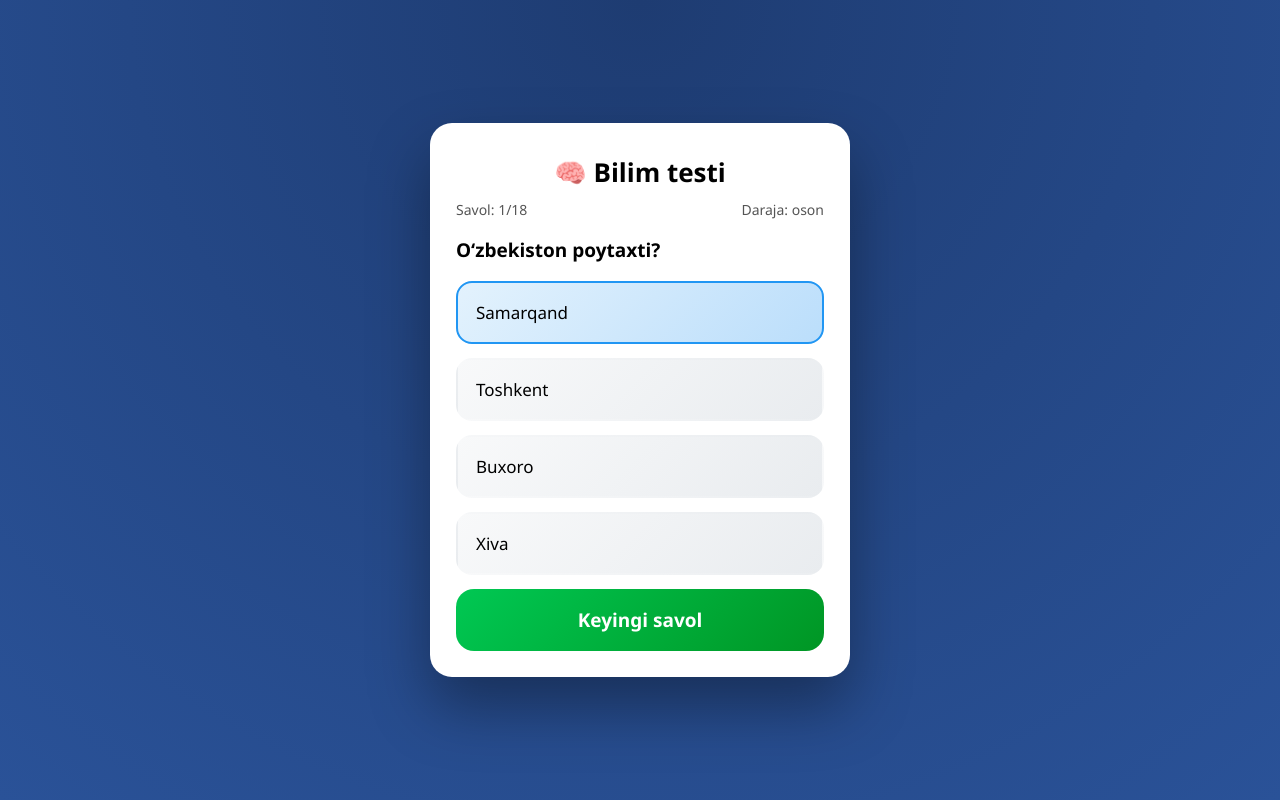
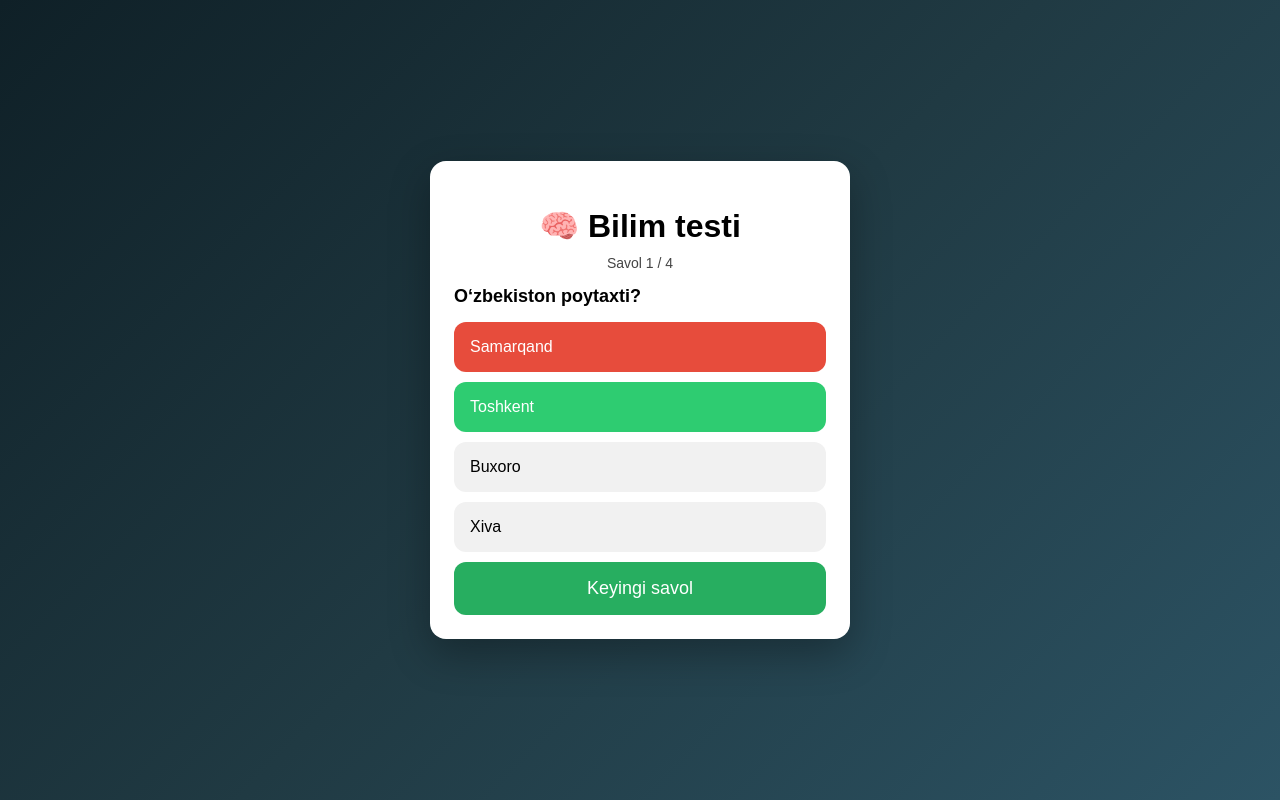
Before and after one commit to sarvarisomiddinov10-rgb/test-site-, a plain HTML site: page index.html in a window 1280 px wide. Both pictures are taken after a click on the element "Samarqand". Drawn offline with Linux system fonts and the light colour scheme.

Commit message:
Add new questions

```diff
--- a/index.html
+++ b/index.html
@@ -1,139 +1,173 @@
 <!DOCTYPE html>
 <html lang="uz">
 <head>
-<meta charset="UTF-8">
-<meta name="viewport" content="width=device-width, initial-scale=1.0">
+  <meta charset="UTF-8" />
+  <meta name="viewport" content="width=device-width, initial-scale=1.0" />
   <title>Bilim testi</title>
   <style>
-*{
-  box-sizing:border-box;
-  font-family:'Segoe UI', system-ui, -apple-system, sans-serif;
+    * { box-sizing: border-box; }
+    body {
+      margin: 0;
+      min-height: 100vh;
+      display: flex;
+      justify-content: center;
+      align-items: center;
+      font-family: Arial, sans-serif;
+      background: linear-gradient(135deg, #0f2027, #203a43, #2c5364);
     }
-body{
-  margin:0;
-  min-height:100vh;
-  display:flex;
-  justify-content:center;
-  align-items:center;
-  background:radial-gradient(circle at top, #1e3c72, #2a5298);
+    .card {
+      background: #fff;
+      width: 95%;
+      max-width: 420px;
+      padding: 24px;
+      border-radius: 16px;
+      box-shadow: 0 15px 40px rgba(0,0,0,.3);
+      animation: fadeIn .5s ease;
     }
-.card{
-  background:#fff;
-  width:95%;
-  max-width:420px;
-  padding:26px;
-  border-radius:22px;
-  box-shadow:0 30px 60px rgba(0,0,0,.35);
-  animation:pop .45s ease;
+    @keyframes fadeIn {
+      from { opacity: 0; transform: scale(.95); }
+      to { opacity: 1; transform: scale(1); }
     }
-@keyframes pop{0%{opacity:0;transform:scale(.92)}100%{opacity:1;transform:scale(1)}}
-h2{text-align:center;margin:5px 0 10px;font-size:26px}
-.info{display:flex;justify-content:space-between;font-size:14px;color:#555}
-.question{font-size:19px;margin:18px 0;font-weight:600}
-.option{
-  background:linear-gradient(135deg,#f8f9fa,#e9ecef);
-  padding:18px;
-  border-radius:16px;
-  margin-bottom:14px;
-  cursor:pointer;
-  font-size:17px;
-  transition:.2s;
-  border:2px solid transparent;
+    h1 {
+      text-align: center;
+      margin-bottom: 10px;
     }
-.option:hover{transform:scale(1.02)}
-.option.selected{background:linear-gradient(135deg,#e3f2fd,#bbdefb);border-color:#2196f3}
-button{
-  width:100%;
-  padding:18px;
-  border:none;
-  border-radius:18px;
-  background:linear-gradient(135deg,#00c853,#009624);
-  color:#fff;
-  font-size:19px;
-  font-weight:600;
-  cursor:pointer;
-  transition:.2s;
+    .info {
+      text-align: center;
+      margin-bottom: 15px;
+      font-size: 14px;
+      color: #444;
     }
-button:hover{transform:translateY(-2px);box-shadow:0 10px 20px rgba(0,0,0,.25)}
-.result{text-align:center}
-.result p{font-size:18px}
-.ad-box{
-  margin-top:18px;
-  padding:14px;
-  background:linear-gradient(135deg,#f1f3f5,#e9ecef);
-  text-align:center;
-  border-radius:14px;
-  font-size:14px;
-  color:#666;
+    .question {
+      font-size: 18px;
+      font-weight: bold;
+      margin-bottom: 15px;
+    }
+    .option {
+      padding: 16px;
+      margin-bottom: 10px;
+      border-radius: 12px;
+      background: #f1f1f1;
+      cursor: pointer;
+      font-size: 16px;
+      transition: all .2s ease;
+    }
+    .option:hover { background: #e2e2e2; }
+    .option.correct {
+      background: #2ecc71;
+      color: #fff;
+      animation: pulse .4s ease;
+    }
+    .option.wrong {
+      background: #e74c3c;
+      color: #fff;
+      animation: shake .4s ease;
+    }
+    @keyframes shake {
+      0% { transform: translateX(0); }
+      25% { transform: translateX(-5px); }
+      50% { transform: translateX(5px); }
+      75% { transform: translateX(-5px); }
+      100% { transform: translateX(0); }
+    }
+    @keyframes pulse {
+      0% { transform: scale(1); }
+      50% { transform: scale(1.05); }
+      100% { transform: scale(1); }
+    }
+    button {
+      width: 100%;
+      padding: 16px;
+      border: none;
+      border-radius: 12px;
+      font-size: 18px;
+      background: #27ae60;
+      color: #fff;
+      cursor: pointer;
+      margin-top: 10px;
+      display: none;
+    }
+    button:hover { background: #219150; }
+    .result {
+      text-align: center;
+      font-size: 20px;
     }
   </style>
 </head>
 <body>
-<div class="card" id="app"></div>
+  <div class="card">
+    <h1>🧠 Bilim testi</h1>
+    <div class="info" id="info"></div>
+    <div class="question" id="question"></div>
+    <div id="options"></div>
+    <button id="nextBtn">Keyingi savol</button>
+  </div>
 
 <script>
 const questions = [
-  {q:"O‘zbekiston poytaxti?",a:["Samarqand","Toshkent","Buxoro","Xiva"],c:1,l:"oson"},
-  {q:"Eng katta okean?",a:["Atlantika","Hind","Tinch","Shimoliy Muz"],c:2,l:"oson"},
-  {q:"Quyosh tizimida nechta sayyora bor?",a:["7","8","9","10"],c:1,l:"oson"},
-  {q:"Eng baland tog‘?",a:["Tyan-Shan","Elbrus","Everest","Pamir"],c:2,l:"oson"},
-  {q:"O‘zbekiston valyutasi?",a:["So‘m","Dollar","Rubl","Tenge"],c:0,l:"oson"},
-  {q:"Yer sun’iy yo‘ldoshi?",a:["Mars","Oy","Quyosh","Yulduz"],c:1,l:"oson"},
-  {q:"HTML nimani anglatadi?",a:["Hyper Text Markup Language","High Text","Home Tool","None"],c:0,l:"qiyin"},
-  {q:"JS qaysi til?",a:["Belgilash","Dasturlash","Grafika","Matn"],c:1,l:"qiyin"},
-  {q:"CSS vazifasi?",a:["Hisoblash","Dizayn","Server","Ma’lumot"],c:1,l:"qiyin"},
-  {q:"HTTP nimaga xizmat qiladi?",a:["Grafika","Internet aloqa","Video","Audio"],c:1,l:"qiyin"},
-  {q:"RAM nima?",a:["Xotira","Disk","CPU","Monitor"],c:0,l:"qiyin"},
-  {q:"URL nimani bildiradi?",a:["Manzil","Kod","Server","Ilova"],c:0,l:"qiyin"},
-  {q:"Binary sanoq tizimi?",a:["2","8","10","16"],c:0,l:"juda"},
-  {q:"CPU yuragi nima?",a:["ALU","RAM","GPU","SSD"],c:0,l:"juda"},
-  {q:"IPv4 nechta bit?",a:["16","32","64","128"],c:1,l:"juda"},
-  {q:"DNS vazifasi?",a:["IP tarjima","Saqlash","Dizayn","Xavfsizlik"],c:0,l:"juda"},
-  {q:"Git nima?",a:["O‘yin","Versiya nazorati","Brauzer","OS"],c:1,l:"juda"},
-  {q:"API nima?",a:["Dastur interfeysi","Dizayn","Server","Xotira"],c:0,l:"juda"}
+  { q: "O‘zbekiston poytaxti?", a: ["Samarqand","Toshkent","Buxoro","Xiva"], c: 1 },
+  { q: "Eng katta okean?", a: ["Atlantika","Hind","Tinch","Shimoliy Muz"], c: 2 },
+  { q: "Yer Quyosh atrofida necha kunda aylanadi?", a: ["360","365","300","400"], c: 1 },
+  { q: "HTML nimani anglatadi?", a: ["Hyper Text Markup Language","High Text","Home Tool","None"], c: 0 }
 ];
 
-let index=0,score=0,selected=null;
-const app=document.getElementById('app');
+let index = 0;
+let score = 0;
+let locked = false;
 
-function render(){
-  if(index>=questions.length){
-    const percent=Math.round(score/questions.length*100);
-    app.innerHTML=`<div class='result'>
-      <h2>🎉 Natija</h2>
-      <p>Ball: <b>${score}/${questions.length}</b></p>
-      <p>Foiz: <b>${percent}%</b></p>
-      <div class='ad-box'>📢 Reklama (Monetag)</div>
-    </div>`;
+const info = document.getElementById('info');
+const questionEl = document.getElementById('question');
+const optionsEl = document.getElementById('options');
+const nextBtn = document.getElementById('nextBtn');
+
+function loadQuestion() {
+  locked = false;
+  nextBtn.style.display = 'none';
+  optionsEl.innerHTML = '';
+
+  if (index >= questions.length) {
+    questionEl.innerHTML = "Test tugadi!";
+    optionsEl.innerHTML = `<div class='result'>Ball: ${score} / ${questions.length}<br>Foiz: ${Math.round(score/questions.length*100)}%</div>`;
+    info.innerHTML = '';
     return;
   }
-  const q=questions[index];
-  app.innerHTML=`
-    <h2>🧠 Bilim testi</h2>
-    <div class='info'><span>Savol: ${index+1}/${questions.length}</span><span>Daraja: ${q.l}</span></div>
-    <div class='question'>${q.q}</div>
-    ${q.a.map((t,i)=>`<div class='option' onclick='select(${i})'>${t}</div>`).join('')}
-    <button onclick='next()'>Keyingi savol</button>
-  `;
+
+  info.innerHTML = `Savol ${index+1} / ${questions.length}`;
+  questionEl.textContent = questions[index].q;
+
+  questions[index].a.forEach((text, i) => {
+    const div = document.createElement('div');
+    div.className = 'option';
+    div.textContent = text;
+    div.onclick = () => checkAnswer(div, i);
+    optionsEl.appendChild(div);
+  });
 }
 
-function select(i){
-  selected=i;
-  document.querySelectorAll('.option').forEach((o,idx)=>{
-    o.classList.toggle('selected',idx===i);
-  });
-  if(navigator.vibrate) navigator.vibrate(40);
+function checkAnswer(el, i) {
+  if (locked) return;
+  locked = true;
+
+  const correct = questions[index].c;
+
+  if (i === correct) {
+    el.classList.add('correct');
+    score++;
+    navigator.vibrate?.(100);
+  } else {
+    el.classList.add('wrong');
+    optionsEl.children[correct].classList.add('correct');
+    navigator.vibrate?.([200,100,200]);
+  }
+  nextBtn.style.display = 'block';
 }
 
-function next(){
-  if(selected===null) return alert('Javob tanlang');
-  if(selected===questions[index].c) score++;
-  selected=null;
+nextBtn.onclick = () => {
   index++;
-  render();
-}
+  loadQuestion();
+};
 
-render();
+loadQuestion();
 </script>
 </body>
 </html>
```
Lines whose indentation alone changed are shown as unchanged.
